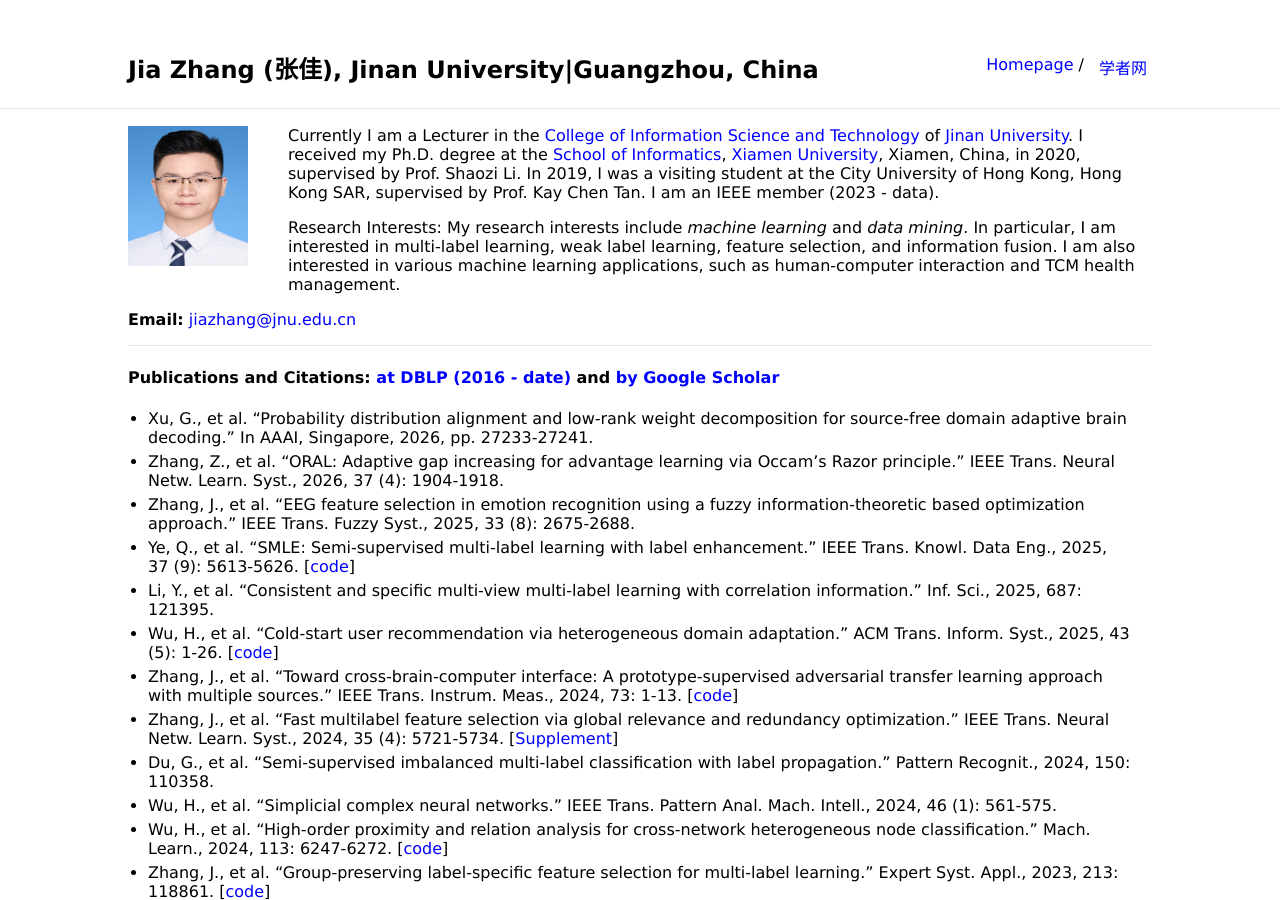
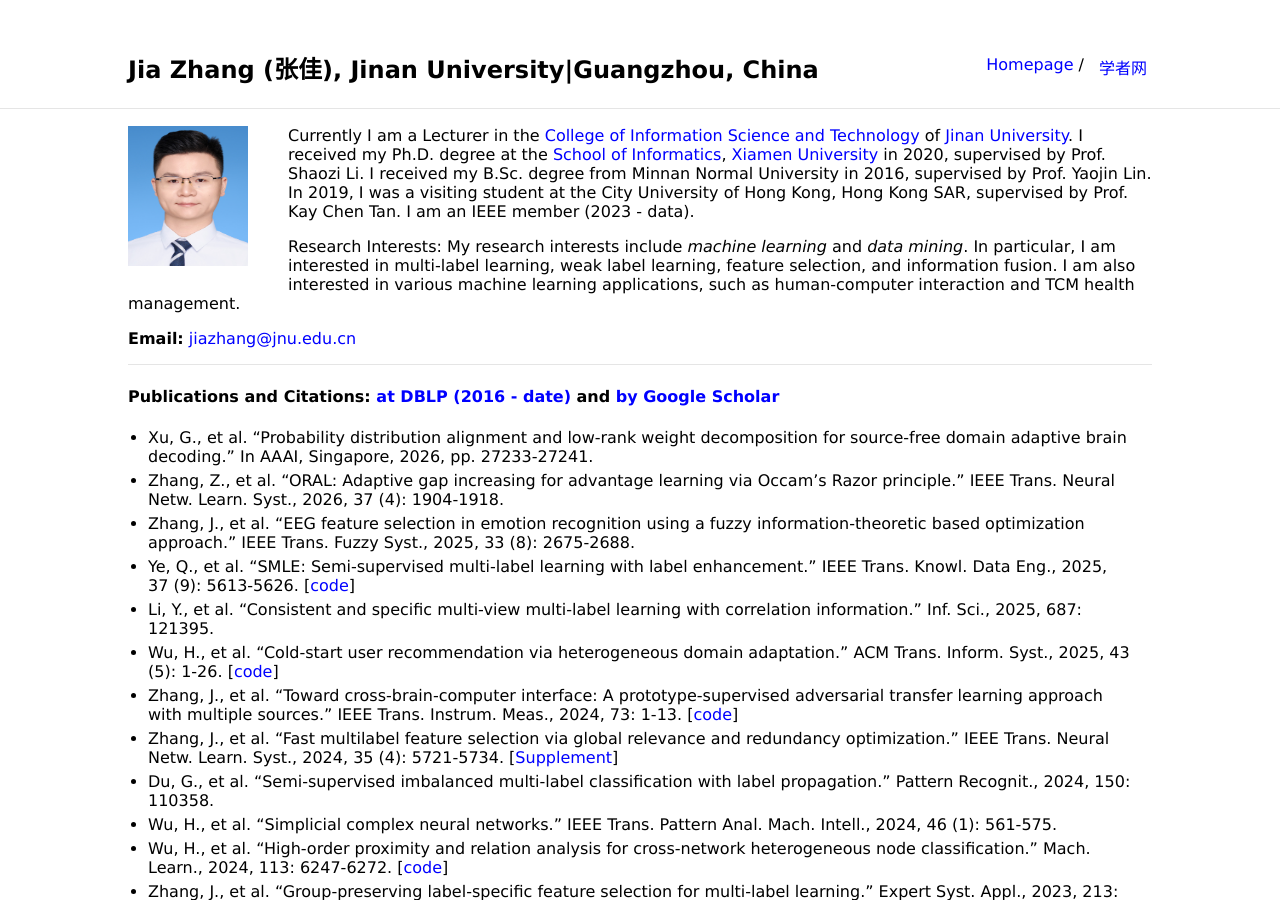
Before and after one commit to jiazhang-ml/jiazhang-ml.github.io, a Jekyll site: the page built from index.md, in a window 1280 px wide and 900 px high. Built offline with Jekyll 4.4.1, drawn with Linux system fonts in a browser that asks for light colours.

Commit message:
Update index.md

```diff
--- a/index.md
+++ b/index.md
@@ -5,7 +5,7 @@ layout: default
 
 <img class="profile-picture" src="jiazhang.jpg">
 
-Currently I am a Lecturer in the [College of Information Science and Technology](https://xxxy.jnu.edu.cn/main.htm) of [Jinan University](https://www.jnu.edu.cn/). I received my Ph.D. degree at the [School of Informatics](https://informatics.xmu.edu.cn/), [Xiamen University](https://www.xmu.edu.cn/), Xiamen, China, in 2020, supervised by Prof. Shaozi Li. In 2019, I was a visiting student at the City University of Hong Kong, Hong Kong SAR, supervised by Prof. Kay Chen Tan. I am an IEEE member (2023 - data).
+Currently I am a Lecturer in the [College of Information Science and Technology](https://xxxy.jnu.edu.cn/main.htm) of [Jinan University](https://www.jnu.edu.cn/). I received my Ph.D. degree at the [School of Informatics](https://informatics.xmu.edu.cn/), [Xiamen University](https://www.xmu.edu.cn/) in 2020, supervised by Prof. Shaozi Li. I received my B.Sc. degree from Minnan Normal University in 2016, supervised by Prof. Yaojin Lin. In 2019, I was a visiting student at the City University of Hong Kong, Hong Kong SAR, supervised by Prof. Kay Chen Tan. I am an IEEE member (2023 - data).
 
 Research Interests: My research interests include *machine learning* and *data mining*. In particular, I am interested in multi-label learning, weak label learning, feature selection, and information fusion. I am also interested in various machine learning applications, such as human-computer interaction and TCM health management.
 
```
